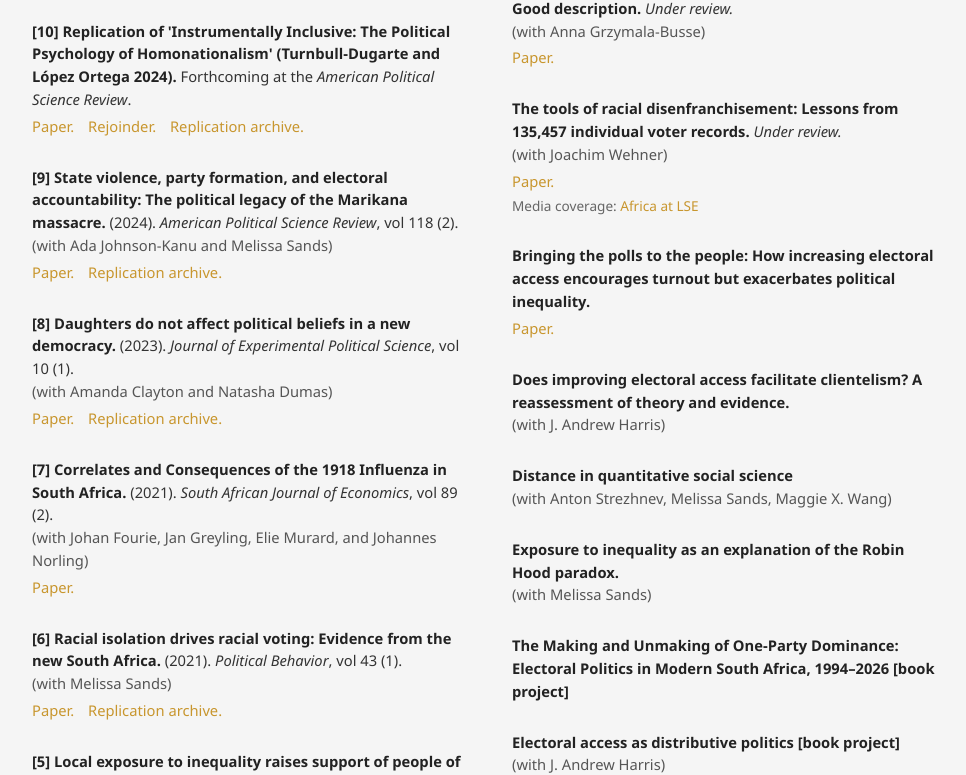
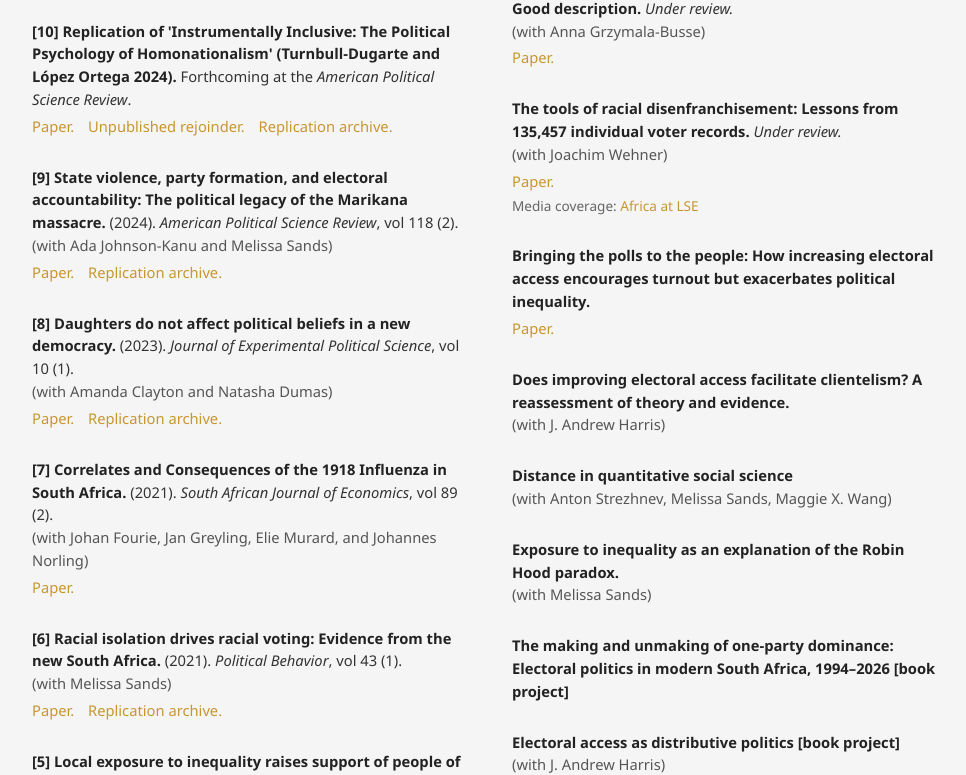
Before and after one commit to ddekadt/ddekadt.github.io, a Jekyll site: the page built from research.md, in a window 1280 px wide. Shown: the part 389-1164 px from the top of the page, without its empty margins (152-1118 px from the left). Built offline with Jekyll 4.4.1, drawn with Linux system fonts in a browser that asks for light colours.

Commit message:
Research page: sentence case for the book title; 'Unpublished rejoinder' link

```diff
--- a/_data/published.yml
+++ b/_data/published.yml
@@ -14,7 +14,7 @@
   links:
     - text: "Paper."
       url: "https://www.cambridge.org/core/journals/american-political-science-review/article/replication-of-instrumentally-inclusive-the-political-psychology-of-homonationalism-turnbulldugarte-and-lopez-ortega-2024/CBE4AAA8A4175BB85AD2B359EA58EEEE"
-    - text: "Rejoinder."
+    - text: "Unpublished rejoinder."
       url: "https://github.com/ddekadt/instrumentally_inclusive_replication_public/blob/master/rejoinder/dekadt_rejoinder_still_instrumentally_inclusive.pdf"
     - text: "Replication archive."
       url: "https://github.com/ddekadt/instrumentally_inclusive_replication_public"
--- a/_data/working.yml
+++ b/_data/working.yml
@@ -35,7 +35,7 @@
 - title: "Exposure to inequality as an explanation of the Robin Hood paradox."
   authors: "Melissa Sands"
 
-- title: "The Making and Unmaking of One-Party Dominance: Electoral Politics in Modern South Africa, 1994–2026 [book project]"
+- title: "The making and unmaking of one-party dominance: Electoral politics in modern South Africa, 1994–2026 [book project]"
 
 - title: "Electoral access as distributive politics [book project]"
   authors: "J. Andrew Harris"
```
